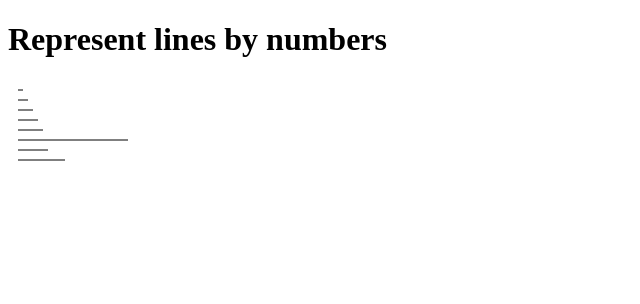
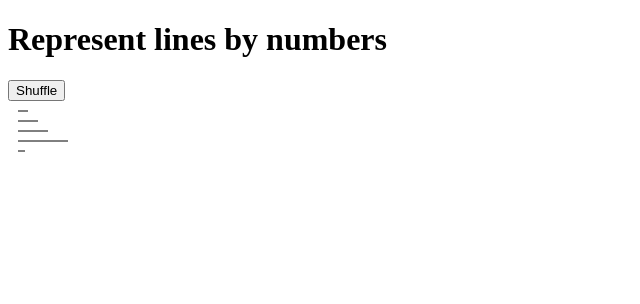
Before and after one commit to VA602AA-master/lines, a website: page index.html in a window 1280 px wide. Shown: the whole page, without its empty margins (0-640 px from the left). Drawn offline with nearby package versions, Linux system fonts and the light colour scheme.

Commit message:
Implementing enter, exit and update

```diff
--- a/index.html
+++ b/index.html
@@ -8,25 +8,49 @@
 </head>
 <body>
 <h1>Represent lines by numbers</h1>
+<button type="button" name="button" onClick="reshuffle()">Shuffle</button>
 <div id="viz">
 
 </div>
 <script>
-    let numbers = [5,10,15,20,25,110,30, 47];
+    let numbers = [10,20,30,50,7];
 
     let svg = d3.select("#viz")
         .append("svg")
         .attr("width", 200)
         .attr("height", 200);
 
+    function reshuffle(){
+
+      numbers = d3.range(3 + Math.round(Math.random()*10))
+        .map(function(d){
+          return Math.round(Math.random()*100);
+        });
+
+      // Bad way to do the same thing
+
+      // numbers.length = 3 + Math.round(Math.random()*10);
+      // for(let i =0; i < numbers.length; i++){
+      //   numbers[i] = Math.round(Math.random()*100);
+      // }
+      console.log(numbers);
+      redraw();
+    }
+
+    function redraw() {
       let lines = svg.selectAll("line")
           .data(numbers);
 
       // <line x1='0' y1='0' x2='10' y2='10'/>
-    lines.enter()
+      lines.enter()     // ENTER
           .append("line")
           .attr("stroke-weight",1)
-        .attr("stroke", "black")
+          .attr("stroke", "black");
+
+      // EXIT
+      lines.exit().remove();
+
+      svg.selectAll('line')   //UPDATE
           .attr("x1", 10)
           .attr("x2", function(d,i){
               return 10 + d;
@@ -38,6 +62,11 @@
               return 10 + i*10;
           })
       ;
+    }
+
+
+    redraw();
+
 </script>
 </body>
 </html>
```
Also changed, not shown: 1 other file. Lines whose indentation alone changed are shown as unchanged.
